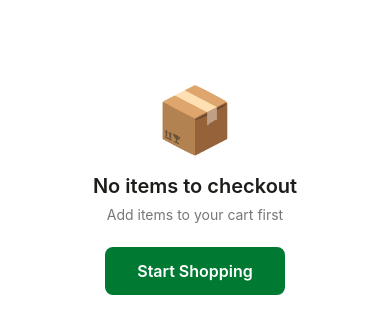
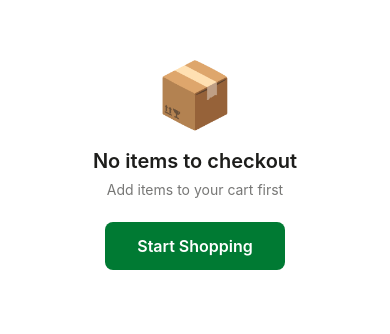
Before and after one commit to luisantonioj/jopia-luisantonio-react-native-navigation, a React Native app: screen /Checkout in a window 390 px wide. Shown: the part 260-594 px from the top of the page. Built offline with nearby package versions, Linux system fonts and the light colour scheme.

Commit message:
feat(all): remove padding top

```diff
--- a/src/screens/CartScreen.tsx
+++ b/src/screens/CartScreen.tsx
@@ -306,8 +306,7 @@ export default function CartScreen() {
 
 const styles = StyleSheet.create({
   container: {
-    flex: 1,
-    paddingTop: 50,
+    flex: 1
   },
   header: {
     padding: 16,
--- a/src/screens/CheckoutScreen.tsx
+++ b/src/screens/CheckoutScreen.tsx
@@ -230,8 +230,7 @@ export default function CheckoutScreen() {
 
 const styles = StyleSheet.create({
   container: {
-    flex: 1,
-    paddingTop: 50,
+    flex: 1
   },
   header: {
     padding: 16,
--- a/src/screens/HomeScreen.tsx
+++ b/src/screens/HomeScreen.tsx
@@ -173,8 +173,7 @@ export default function HomeScreen() {
 
 const styles = StyleSheet.create({
   container: {
-    flex: 1,
-    paddingTop: 50,
+    flex: 1
   },
   header: {
     padding: 16,
```
